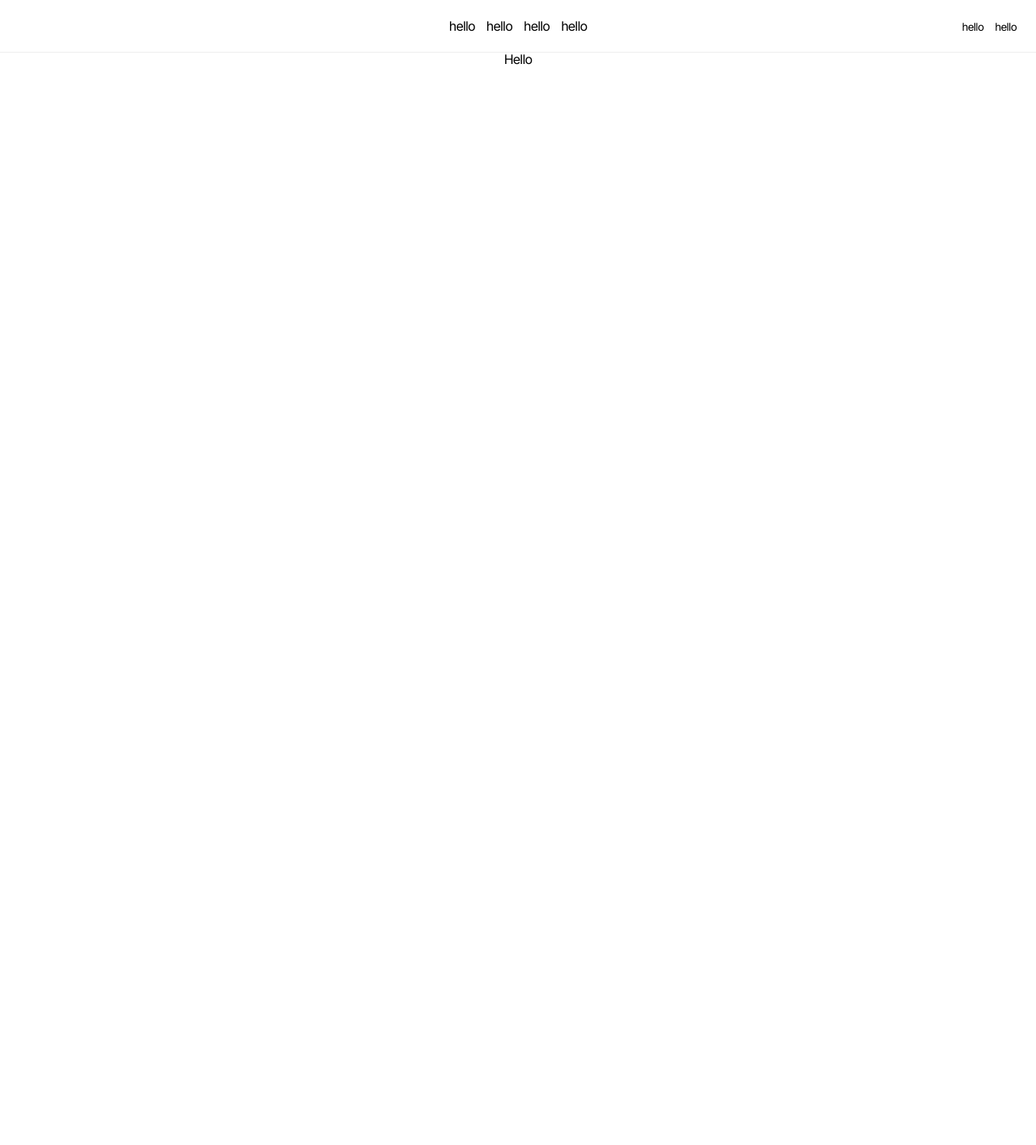
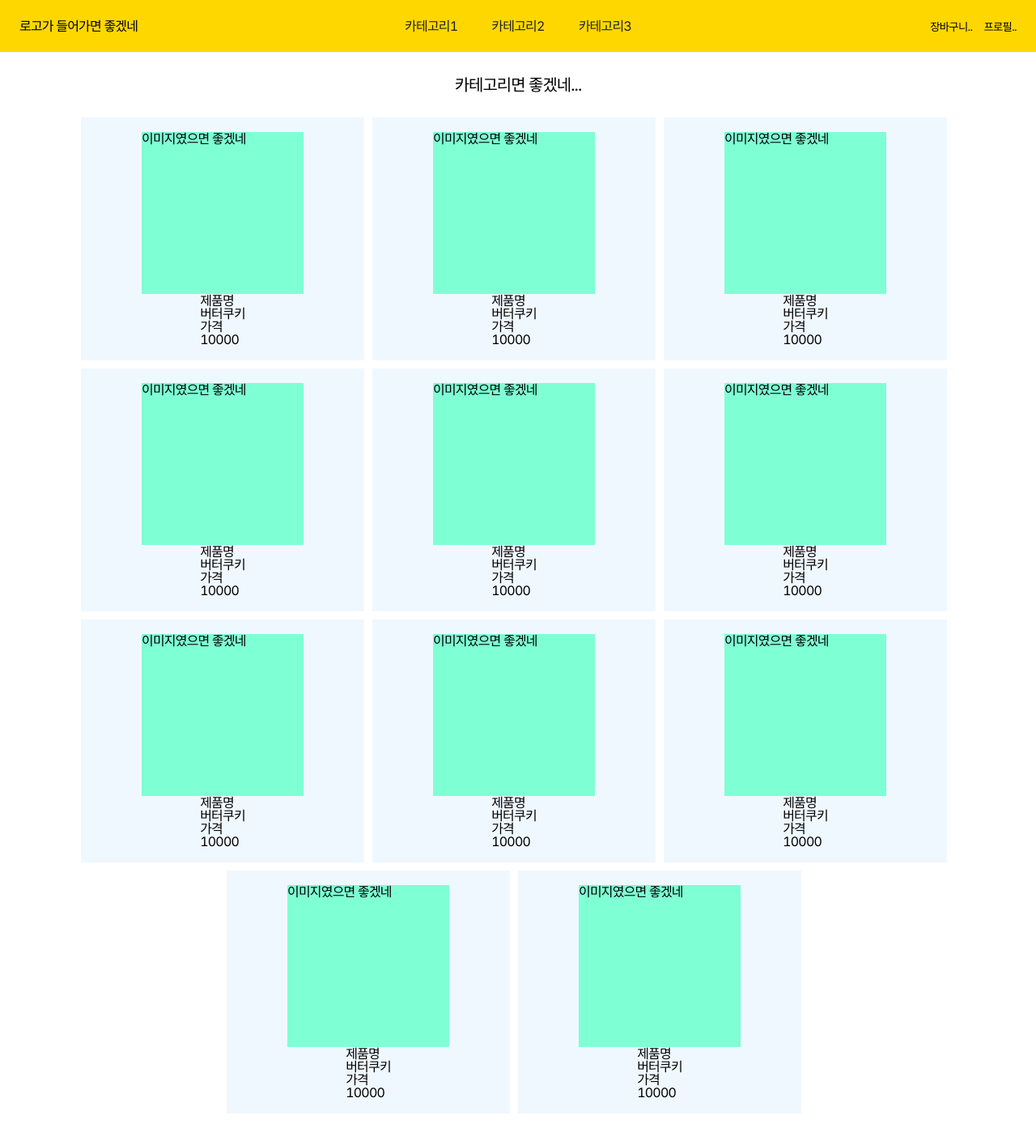
Before and after one commit to doki333/fakeStore2, a React (Create React App) app: page /dummy1 in a window 1280 px wide. Shown: the top 1414 px of the page at 81% size. Before the commit the page ends 800 px from the top, so only its background shows below. Built offline with nearby package versions, Linux system fonts and the light colour scheme; a web font is replaced by a local one.

Commit message:
markdown: item main page markdown

```diff
--- /dev/null
+++ b/src/components/Layout/Layout.tsx
@@ -0,0 +1,14 @@
+import React from 'react'
+import { Outlet } from 'react-router-dom'
+import styles from './layout.module.scss'
+
+const Layout = () => {
+  return (
+    <main className={styles.mainWrapper}>
+      <h1>카테고리면 좋겠네...</h1>
+      <Outlet />
+    </main>
+  )
+}
+
+export default Layout
--- /dev/null
+++ b/src/components/Layout/layout.module.scss
@@ -0,0 +1,12 @@
+.mainWrapper {
+  display: flex;
+  flex-direction: column;
+  align-items: center;
+  padding: 65px 50px;
+
+  h1 {
+    margin-top: 30px;
+    margin-bottom: 30px;
+    font-size: 20px;
+  }
+}
--- /dev/null
+++ b/src/routes/Dummy/Dummy.tsx
@@ -0,0 +1,109 @@
+import React from 'react'
+import styles from './dummy.module.scss'
+
+const Dummy = () => {
+  return (
+    <ul className={styles.shopContents}>
+      <li>
+        <div className={styles.itemImg}>이미지였으면 좋겠네</div>
+        <dl>
+          <dt>제품명</dt>
+          <dd>버터쿠키</dd>
+          <dt>가격</dt>
+          <dd>10000</dd>
+        </dl>
+      </li>
+      <li>
+        <div className={styles.itemImg}>이미지였으면 좋겠네</div>
+        <dl>
+          <dt>제품명</dt>
+          <dd>버터쿠키</dd>
+          <dt>가격</dt>
+          <dd>10000</dd>
+        </dl>
+      </li>
+      <li>
+        <div className={styles.itemImg}>이미지였으면 좋겠네</div>
+        <dl>
+          <dt>제품명</dt>
+          <dd>버터쿠키</dd>
+          <dt>가격</dt>
+          <dd>10000</dd>
+        </dl>
+      </li>
+      <li>
+        <div className={styles.itemImg}>이미지였으면 좋겠네</div>
+        <dl>
+          <dt>제품명</dt>
+          <dd>버터쿠키</dd>
+          <dt>가격</dt>
+          <dd>10000</dd>
+        </dl>
+      </li>
+      <li>
+        <div className={styles.itemImg}>이미지였으면 좋겠네</div>
+        <dl>
+          <dt>제품명</dt>
+          <dd>버터쿠키</dd>
+          <dt>가격</dt>
+          <dd>10000</dd>
+        </dl>
+      </li>
+      <li>
+        <div className={styles.itemImg}>이미지였으면 좋겠네</div>
+        <dl>
+          <dt>제품명</dt>
+          <dd>버터쿠키</dd>
+          <dt>가격</dt>
+          <dd>10000</dd>
+        </dl>
+      </li>
+      <li>
+        <div className={styles.itemImg}>이미지였으면 좋겠네</div>
+        <dl>
+          <dt>제품명</dt>
+          <dd>버터쿠키</dd>
+          <dt>가격</dt>
+          <dd>10000</dd>
+        </dl>
+      </li>
+      <li>
+        <div className={styles.itemImg}>이미지였으면 좋겠네</div>
+        <dl>
+          <dt>제품명</dt>
+          <dd>버터쿠키</dd>
+          <dt>가격</dt>
+          <dd>10000</dd>
+        </dl>
+      </li>
+      <li>
+        <div className={styles.itemImg}>이미지였으면 좋겠네</div>
+        <dl>
+          <dt>제품명</dt>
+          <dd>버터쿠키</dd>
+          <dt>가격</dt>
+          <dd>10000</dd>
+        </dl>
+      </li>
+      <li>
+        <div className={styles.itemImg}>이미지였으면 좋겠네</div>
+        <dl>
+          <dt>제품명</dt>
+          <dd>버터쿠키</dd>
+          <dt>가격</dt>
+          <dd>10000</dd>
+        </dl>
+      </li>
+      <li>
+        <div className={styles.itemImg}>이미지였으면 좋겠네</div>
+        <dl>
+          <dt>제품명</dt>
+          <dd>버터쿠키</dd>
+          <dt>가격</dt>
+          <dd>10000</dd>
+        </dl>
+      </li>
+    </ul>
+  )
+}
+export default Dummy
--- /dev/null
+++ b/src/routes/Dummy/dummy.module.scss
@@ -0,0 +1,23 @@
+.shopContents {
+  display: flex;
+  flex-wrap: wrap;
+  justify-content: center;
+
+  li {
+    display: flex;
+    flex-direction: column;
+    align-items: center;
+    justify-content: center;
+    width: 350px;
+    height: 300px;
+    margin-right: 10px;
+    margin-bottom: 10px;
+    background: aliceblue;
+
+    .itemImg {
+      width: 200px;
+      height: 200px;
+      background: aquamarine;
+    }
+  }
+}
--- a/src/routes/_shared/GNB/GNB.module.scss
+++ b/src/routes/_shared/GNB/GNB.module.scss
@@ -1,11 +1,15 @@
+@use '/src/styles/mixins/position';
 @use '/src/styles/constants/colors';
-@use '/src/styles/mixins/position';
 
 .gnb {
-  position: relative;
+  position: fixed;
+  top: 0;
+  left: 0;
   display: flex;
   justify-content: center;
+  width: 100%;
   padding: 24px 0;
+  background-color: gold;
   border-bottom: 1px solid colors.$GRAYE;
 
   ul {
@@ -35,4 +39,9 @@
       margin-left: 14px;
     }
   }
+
+  .leftWing {
+    @include position.absolute(50% auto auto 24px);
+    transform: translateY(-50%);
+  }
 }
--- a/src/routes/_shared/GNB/index.tsx
+++ b/src/routes/_shared/GNB/index.tsx
@@ -1,28 +1,47 @@
 import store from 'store'
 
 import { NavLink } from 'react-router-dom'
-import styles from './GNB.module.scss'
+import styles from './gnb.module.scss'
 
 import { useEffect, useI18n, useState } from 'hooks'
 
 const GNB = () => {
   return (
-    <nav className={styles.gnb}>
+    <header className={styles.gnb}>
+      <div className={styles.leftWing}>
+        <h1>로고가 들어가면 좋겠네</h1>
+      </div>
       <ul>
-        <li>hello</li>
-        <li>hello</li>
-        <li>hello</li>
-        <li>hello</li>
+        <li>
+          <NavLink to='dummy1' type='button'>
+            카테고리1
+          </NavLink>
+        </li>
+        <li>
+          <NavLink to='dummy2' type='button'>
+            카테고리2
+          </NavLink>
+        </li>
+        <li>
+          <NavLink to='dummy3' type='button'>
+            카테고리3
+          </NavLink>
+        </li>
+        {/* <li>
+          <NavLink to='dummy4' type='button'>
+            카테고리4
+          </NavLink>
+        </li> */}
       </ul>
       <div className={styles.rightWing}>
         <button type='button' className={styles.theme}>
-          hello
+          장바구니..
         </button>
         <button type='button' className={styles.language}>
-          hello
+          프로필..
         </button>
       </div>
-    </nav>
+    </header>
   )
 }
 
--- a/src/routes/index.jsx
+++ b/src/routes/index.jsx
@@ -1,15 +1,22 @@
-import { useMount } from 'react-use'
-import { Routes, Route, useLocation } from 'react-router-dom'
 import styles from './routes.module.scss'
 
 import GNB from 'routes/_shared/GNB'
+import Layout from 'components/Layout/Layout'
+import Dummy from './Dummy/Dummy'
+import { Route, Routes } from 'react-router-dom'
 
 const App = () => {
   return (
     <div className={styles.appWrapper}>
       <GNB />
       <div className={styles.app}>
-        <h1>Hello</h1>
+        <Routes>
+          <Route path='/' element={<Layout />}>
+            <Route path='dummy1' element={<Dummy />} />
+            <Route path='dummy2' element={<Dummy />} />
+            <Route path='dummy3' element={<Dummy />} />
+          </Route>
+        </Routes>
       </div>
     </div>
   )
```
